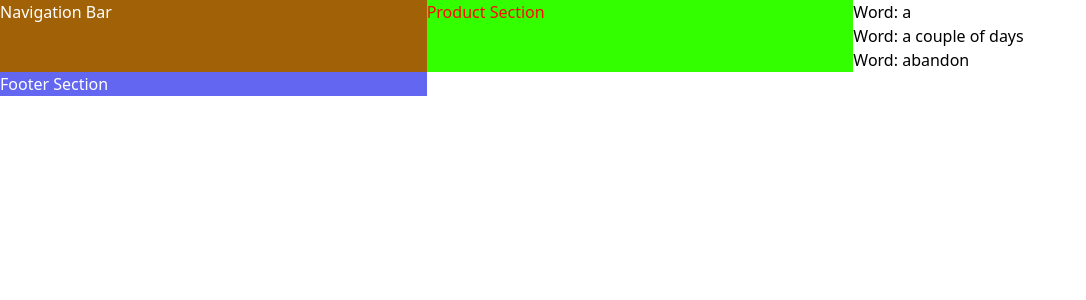
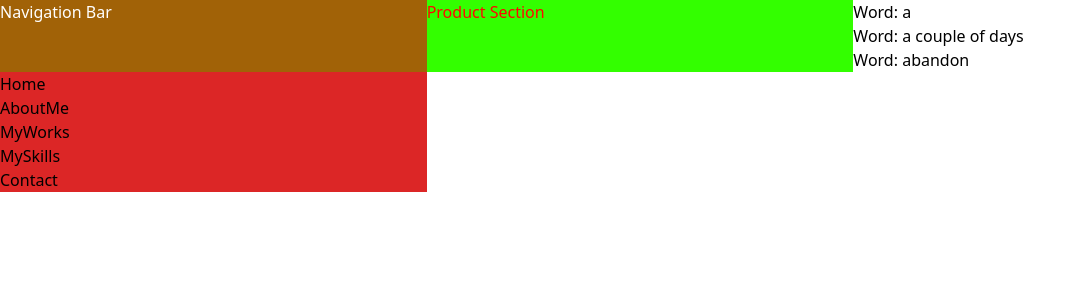
Before and after one commit to mdaleardc/product-landing, a React (Vite) app: page / in a window 1280 px wide. Shown: the top 300 px of the page, without its empty margins (0-1086 px from the left). Built offline with nearby package versions, Linux system fonts and the light colour scheme.

Commit message:
Footer.jsx is updated

```diff
--- a/src/Components/Footer.jsx
+++ b/src/Components/Footer.jsx
@@ -4,9 +4,15 @@ import React from "react"
 const Footer = () => {
 
   return (
-    <>
-    <h1 className="bg-indigo-500 text-bold text-white">Footer Section</h1>
-    </>
+    <div>
+      <ul className="bg-red-600">
+        <li><a href="#">Home</a></li>
+        <li><a href="#">AboutMe</a></li>
+        <li><a href="#">MyWorks</a></li>
+        <li><a href="#">MySkills</a></li>
+        <li><a href="#">Contact</a></li>
+      </ul>
+    </div>
     )
 }
 
```
